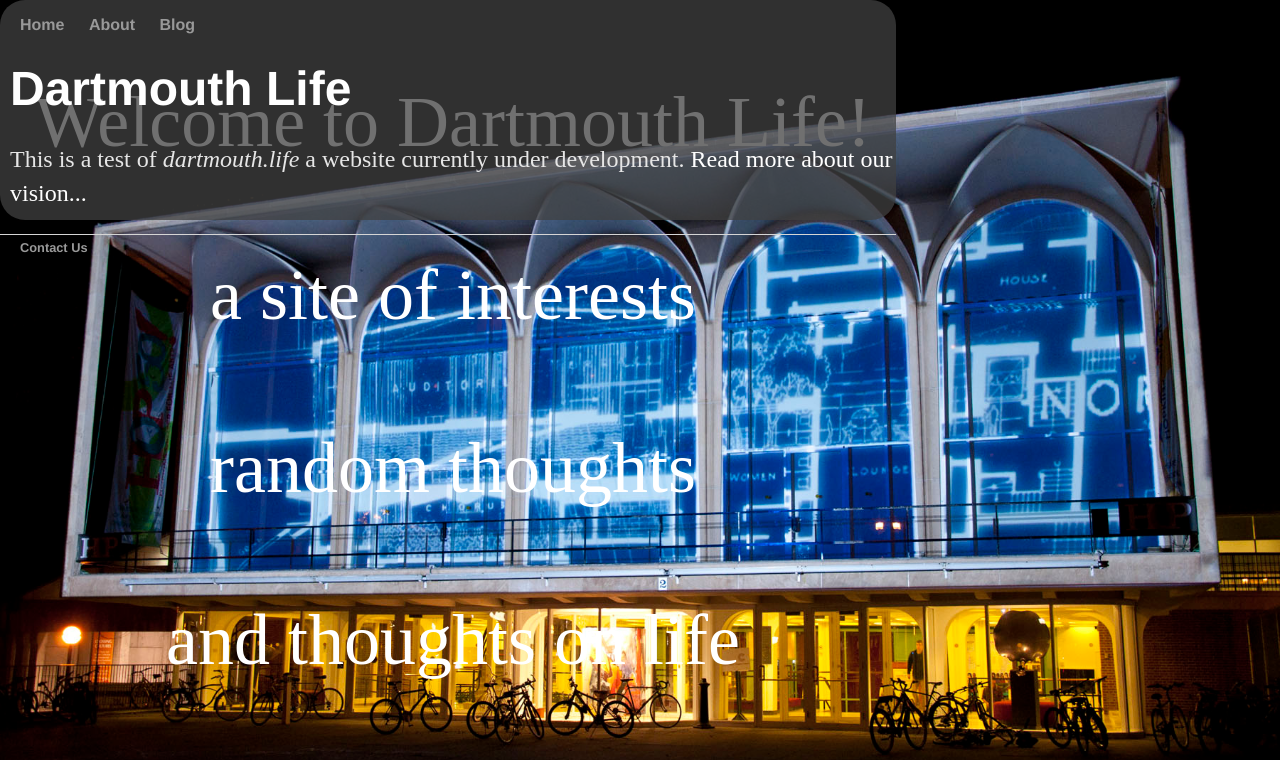
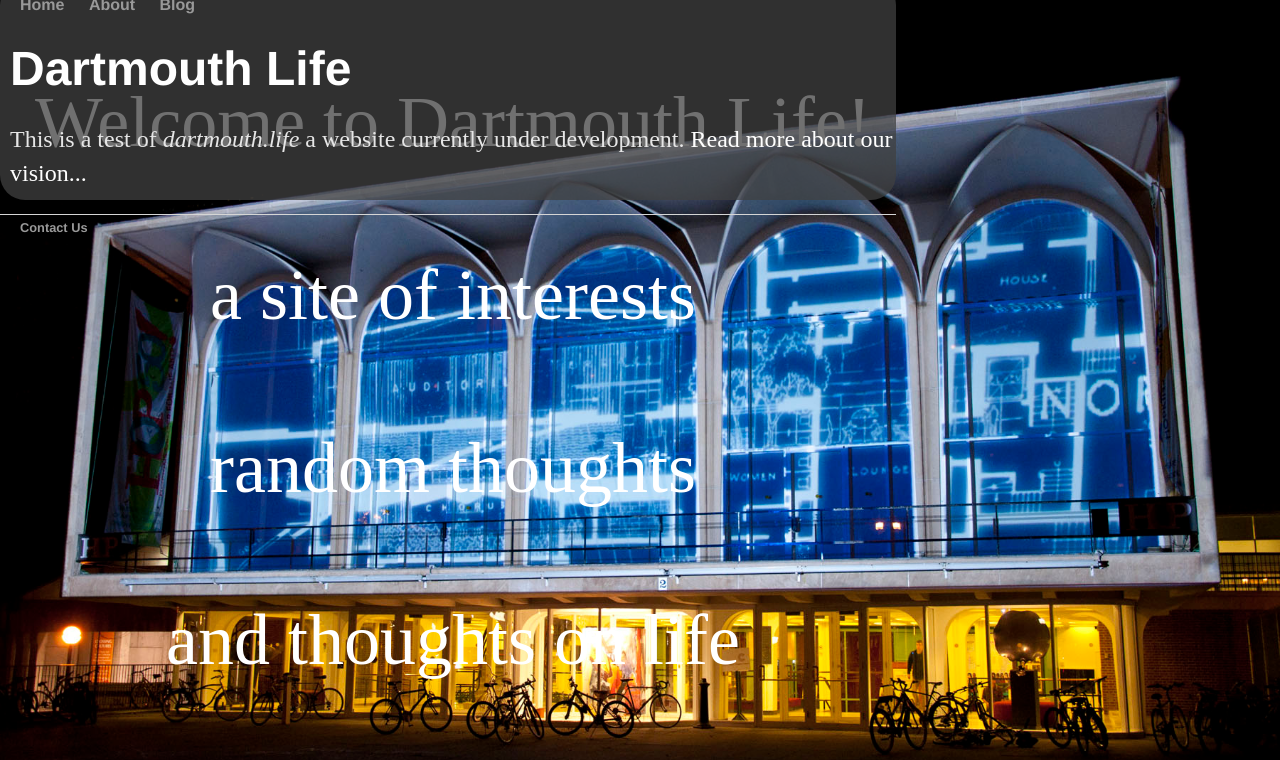
Before and after one commit to trevorColby/trevorColby.github.io, a plain HTML site: page index.html in a window 1280 px wide. Shown: the top 760 px of the page. Drawn offline with Linux system fonts and the light colour scheme.

Commit message:
negative margin

```diff
--- a/css/main.css
+++ b/css/main.css
@@ -9,7 +9,7 @@ body {
     background-attachment: fixed;
 }
 
-body > div:first-child > p:first-child { margin-top: 0; }
+/* body > div:first-child > p:first-child { margin-top: 0; } */
 
 
 /* main container for text area ********************/
@@ -140,7 +140,7 @@ footer ul li a:hover {
     position: fixed;
     top: 0;
     width:70%;
-    margin-top: 0px;
+    margin-top: -20px;
 }
 
 /*css for the start wars style scrolling paragraphs **********************/
```
